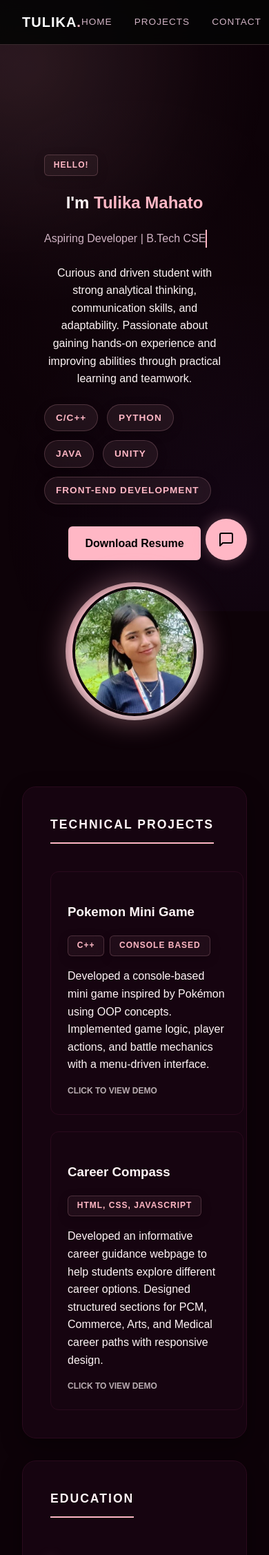
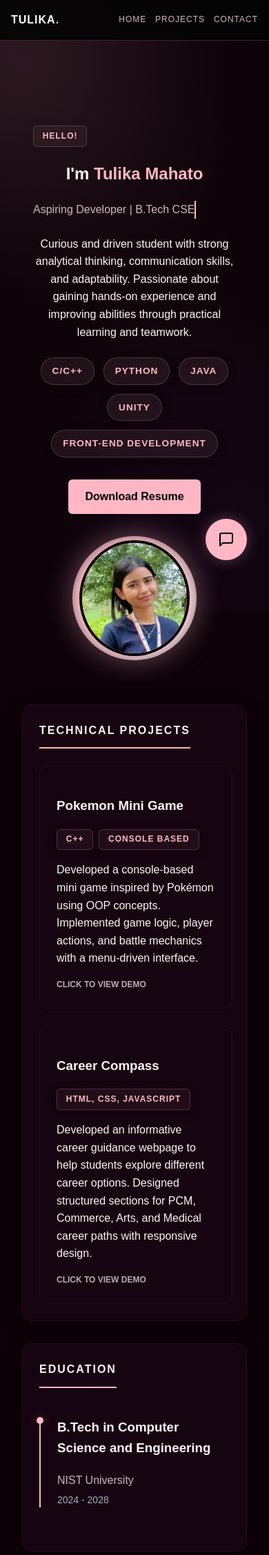
Before and after one commit to tulika-125/portfolio, a Flask app: page / in a window 390 px wide. Shown: the top 2254 px of the page at 69% size. Run offline with Flask 3, Linux system fonts and the light colour scheme.

Commit message:
Improve multi-device responsiveness: PC, Tablet, and Mobile optimizations

```diff
--- a/port/static/style.css
+++ b/port/static/style.css
@@ -178,6 +178,14 @@ body::before {
     overflow: hidden;
     box-shadow: 0 10px 30px rgba(0, 0, 0, 0.4);
 }
+
+@media (max-width: 768px) {
+    .card {
+        padding: 1.5rem;
+        border-radius: 16px;
+    }
+}
+
 
 .card:hover {
     transform: translateY(-5px);
@@ -385,6 +393,14 @@ h2 {
     color: var(--text-primary);
     display: inline-block;
 }
+
+@media (max-width: 768px) {
+    h2 {
+        font-size: 1rem;
+        margin-bottom: 1.5rem;
+    }
+}
+
 
 .skills-tags-container {
     display: flex;
@@ -621,16 +637,80 @@ h2 {
     text-shadow: 0 0 5px var(--primary-ember);
 }
 
-/* Responsive */
-@media (max-width: 768px) {
-    .dashboard-grid {
-        grid-template-columns: 1fr;
+/* Responsive Overrides */
+@media (max-width: 1024px) {
+    .nav-container {
+        padding: 1rem;
     }
 
-    .profile-card {
-        position: static;
+    .hero-split {
+        gap: 2rem;
+        padding: 2rem 0;
     }
 }
+
+@media (max-width: 768px) {
+    body {
+        padding-top: 70px;
+    }
+
+    .nav-links {
+        gap: 1rem;
+    }
+
+    .nav-link {
+        font-size: 0.75rem;
+    }
+
+    .hero-split {
+        flex-direction: column-reverse;
+        text-align: center;
+        min-height: auto;
+        padding: 3rem 0;
+    }
+
+    .hero-content {
+        max-width: 100%;
+    }
+
+    .profile-name {
+        font-size: 2rem;
+    }
+
+    .dashboard-grid {
+        padding: 1rem;
+        gap: 2rem;
+    }
+
+    .contact-container {
+        grid-template-columns: 1fr;
+        gap: 2rem;
+    }
+}
+
+@media (max-width: 480px) {
+    .profile-glow-circle {
+        width: 160px;
+        height: 160px;
+    }
+
+    .profile-name {
+        font-size: 1.5rem;
+    }
+
+    .nav-logo {
+        font-size: 1rem;
+    }
+
+    .nav-links {
+        gap: 0.8rem;
+    }
+
+    .skills-tags-container {
+        justify-content: center;
+    }
+}
+
 
 /* Chat Widget Styling */
 #chat-widget {
```
